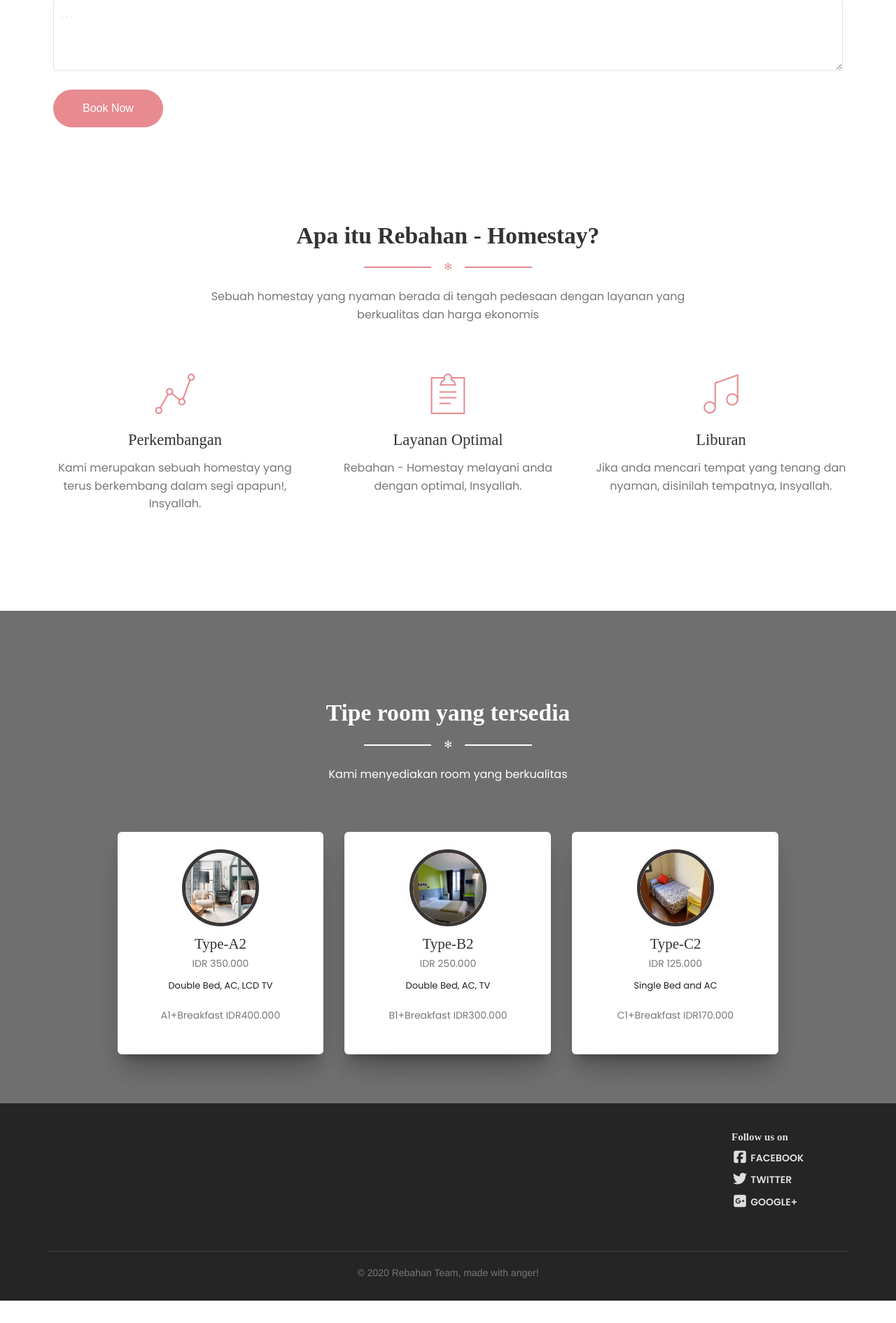
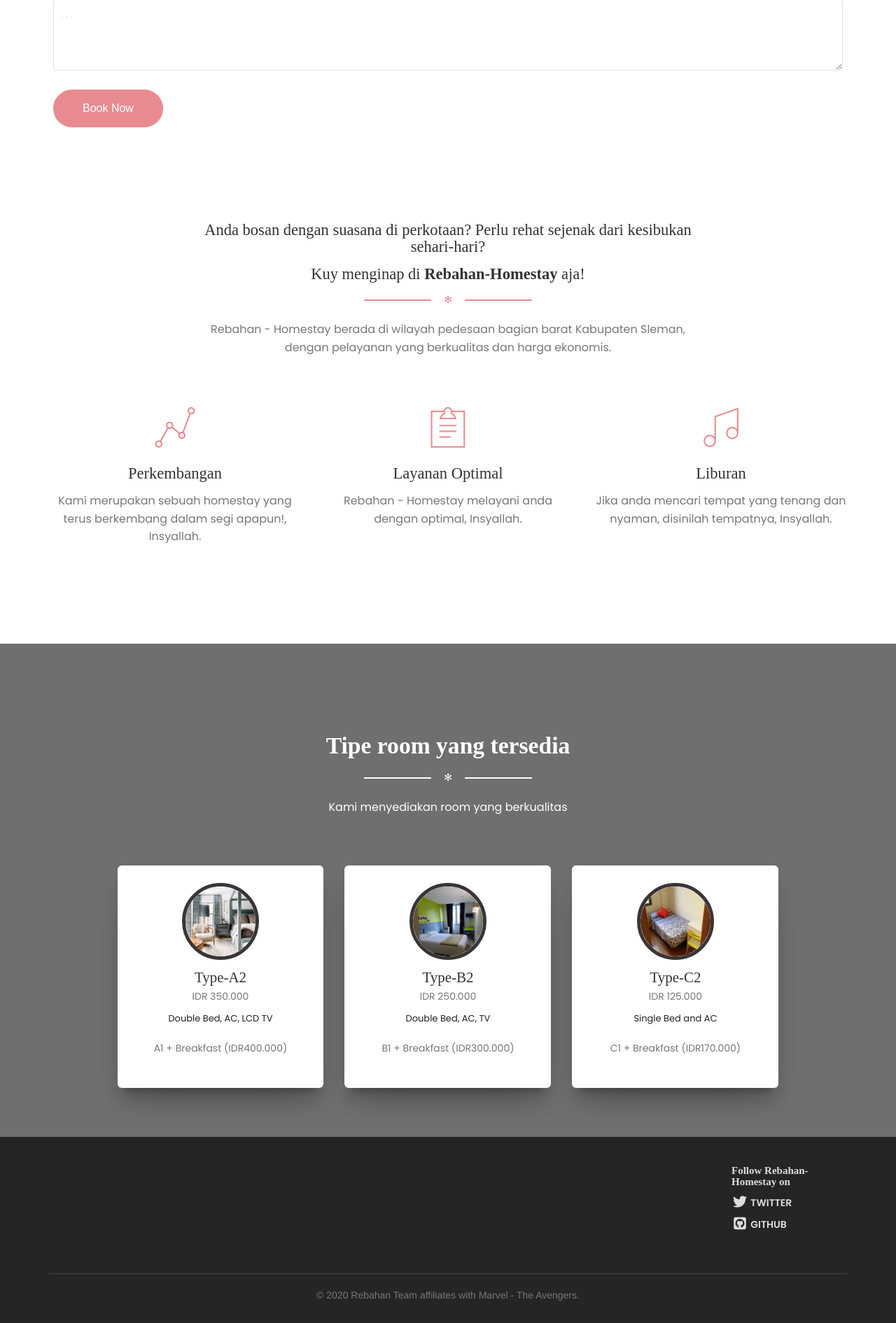
Before and after one commit to Pradipta27/Homestay, a Flask app: page /booking in a window 1280 px wide. Shown: the part 1699-3590 px from the top of the page at 70% size. Before the commit the page ends 3558 px from the top, so only its background shows below. Run offline with Flask 2, Linux system fonts and the light colour scheme; some libraries are stand-ins or nearby versions; some web fonts are replaced.

Commit message:
Add files via upload

```diff
--- a/templates/books.html
+++ b/templates/books.html
@@ -12,7 +12,7 @@
                 <div class="title-area" id="booking">
                     <h2>Reservasi - Booking</h2>
                     <div class="separator separator-danger">✻✻✻</div>
-                    <p class="description">Booking dengan baik!</p>
+                    <p class="description">Please fill your ID!</p>
                 </div>
                 <form style="border:1px solid #ededed; border-radius: 8px; padding: 60px;" action="{{url_for('proses_booking')}}" method="POST">
                     <a href="redirect#redirect"></a>
--- a/templates/index.html
+++ b/templates/index.html
@@ -9,19 +9,17 @@
     <meta content='width=device-width, initial-scale=1.0, maximum-scale=1.0, user-scalable=0' name='viewport' />
     <link href="static/css/bootstrap.css" rel="stylesheet" />
     <link href="static/css/gaia.css" rel="stylesheet"/>
-    <!--Fonts and icons-->
     <link href='https://fonts.googleapis.com/css?family=Cambo|Poppins:400,600' rel='stylesheet' type='text/css'>
     <link href="http://maxcdn.bootstrapcdn.com/font-awesome/latest/css/font-awesome.min.css" rel="stylesheet">
     <link href="static/css/fonts/pe-icon-7-stroke.css" rel="stylesheet">
     {% block css %} {% endblock %}
 </head>
 <body>
-    <nav class="navbar navbar-default navbar-transparent navbar-fixed-top ">
-        <!-- if you want to keep the navbar hidden you can add this class to the navbar "navbar-burger"-->
+    <nav class="navbar navbar-default navbar-transparent navbar-fixed-top">
         <div class="container">
             <div class="navbar-header ">
                 <a href="https://github.com/Pradipta27/Homestay" class="navbar-brand">
-                    Rebahan Team
+                    <h3>Rebahan Team</h3>
                 </a>
             </div>
             <div class="collapse navbar-collapse">
@@ -34,7 +32,6 @@
                     </li>
                 </ul>
             </div>
-            <!-- /.navbar-collapse -->
         </div>
     </nav>
     <div class="section section-header">
@@ -46,7 +43,8 @@
                 <div class="content">
                     <div class="title-area">
                         <h1 class="title-modern">Rebahan - Homestay</h1>
-                        <h3>Kami tidak pernah meragukan pelanggan, meskipun permintaannya aneh-aneh!</h3>
+                        <h3>Jln. Kenangan No 10, Penen, Donoharjo, Sleman</h3>
+                        <h3>Kami tidak pernah meragukan customer, meskipun permintaannya aneh-aneh!</h3>
                         <div class="separator line-separator"></div>
                     </div>
                 </div>
@@ -60,9 +58,10 @@
         <div class="container">
             <div class="row">
                 <div class="title-area">
-                    <h2>Apa itu Rebahan - Homestay?</h2>
+                    <h3>Anda bosan dengan suasana di perkotaan? Perlu rehat sejenak dari kesibukan sehari-hari?</h3>
+                    <h3>Kuy menginap di <b>Rebahan-Homestay</b> aja!</h3>
                     <div class="separator separator-danger">✻</div>
-                    <p class="description">Sebuah homestay yang nyaman berada di tengah pedesaan dengan layanan yang berkualitas dan harga ekonomis</p>
+                    <p class="description">Rebahan - Homestay berada di wilayah pedesaan bagian barat Kabupaten Sleman, dengan pelayanan yang berkualitas dan harga ekonomis.</p>
                 </div>
             </div>
             <div class="row">
@@ -125,7 +124,7 @@
                                                     <h3 class="title">Type-A2</h3>
                                                     <p class="small-text">IDR 350.000</p>
                                                     <p class="description">Double Bed, AC, LCD TV</p>
-                                                    <p class="small-text">A1+Breakfast IDR400.000</p>
+                                                    <p class="small-text">A1 + Breakfast (IDR400.000)</p>
                                                 </div>
                                             </div>
                                         </div>
@@ -141,7 +140,7 @@
                                                     <h3 class="title">Type-B2</h3>
                                                     <p class="small-text">IDR 250.000</p>
                                                     <p class="description">Double Bed, AC, TV</p>
-                                                    <p class="small-text">B1+Breakfast IDR300.000</p>
+                                                    <p class="small-text">B1 + Breakfast (IDR300.000)</p>
                                                 </div>
                                             </div>
                                         </div>
@@ -156,7 +155,7 @@
                                                     <h3 class="title">Type-C2</h3>
                                                     <p class="small-text">IDR 125.000</p>
                                                     <p class="description">Single Bed and AC</p>
-                                                    <p class="small-text">C1+Breakfast IDR170.000</p>
+                                                    <p class="small-text">C1 + Breakfast (IDR170.000)</p>
                                                 </div>
                                             </div>
                                         </div>
@@ -184,22 +183,17 @@
                 </div>
                 <div class="col-md-2 col-md-offset-1 col-sm-3">
                     <div class="info">
-                        <h5 class="title">Follow us on</h5>
+                        <h5 class="title">Follow Rebahan-Homestay on</h5>
                         <nav>
                             <ul>
                                 <li>
-                                    <a href="#" class="btn btn-social btn-facebook btn-simple">
-                                        <i class="fa fa-facebook-square"></i> Facebook
-                                    </a>
-                                </li>
-                                <li>
-                                    <a href="#" class="btn btn-social btn-twitter btn-simple">
+                                    <a href="https://twitter.com/HomestayRebahan" class="btn btn-social btn-twitter btn-simple">
                                         <i class="fa fa-twitter"></i> Twitter
                                     </a>
                                 </li>
                                 <li>
-                                    <a href="#" class="btn btn-social btn-reddit btn-simple">
-                                        <i class="fa fa-google-plus-square"></i> Google+
+                                    <a href="https://github.com/Pradipta27/Homestay" class="btn btn-social btn-reddit btn-simple">
+                                        <i class="fa fa-github-square"></i> Github
                                     </a>
                                 </li>
                             </ul>
@@ -209,7 +203,7 @@
             </div>
             <hr>
             <div class="copyright">
-                 © <script> document.write(new Date().getFullYear()) </script> Rebahan Team, made with anger!
+                 © <script> document.write(new Date().getFullYear()) </script> Rebahan Team affiliates with  Marvel - The Avengers.
             </div>
         </div>
     </footer>
--- a/templates/redirect.html
+++ b/templates/redirect.html
@@ -13,7 +13,7 @@
                     <h2>Reservation Receipt</h2>
                     <div class="separator separator-danger">✻✻✻</div>
                     <p class="description"><b>Rebahan-Homestay</b> <br>
-                    Please bring this receipt when you're about to check in! <br>
+                    Please capture this receipt and give to receptionist when you're about to check in!<br>
                     </p>
                     <div class="col-xl-6">
                         <table class="table table-bordered table-hover td">
```
